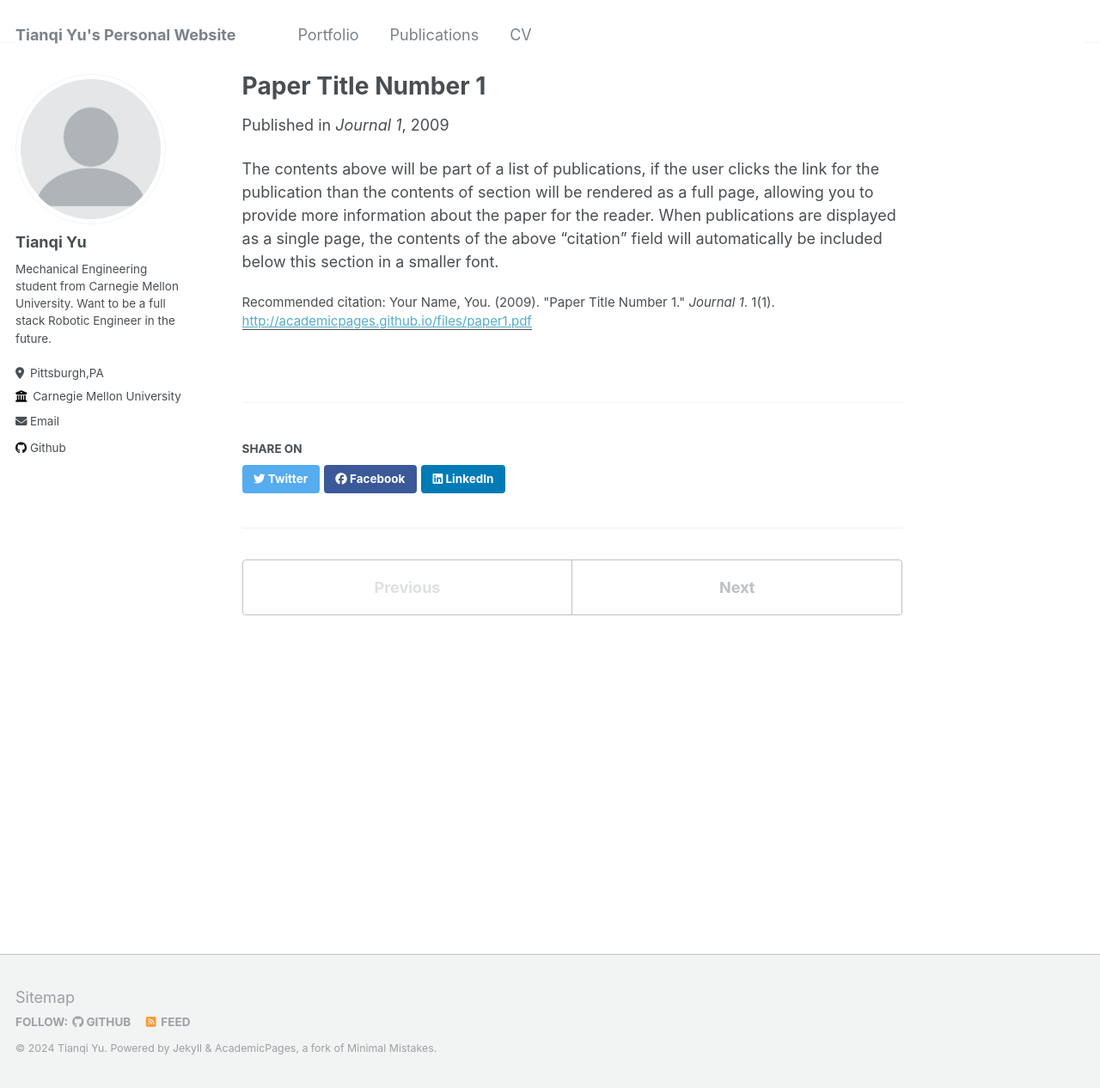
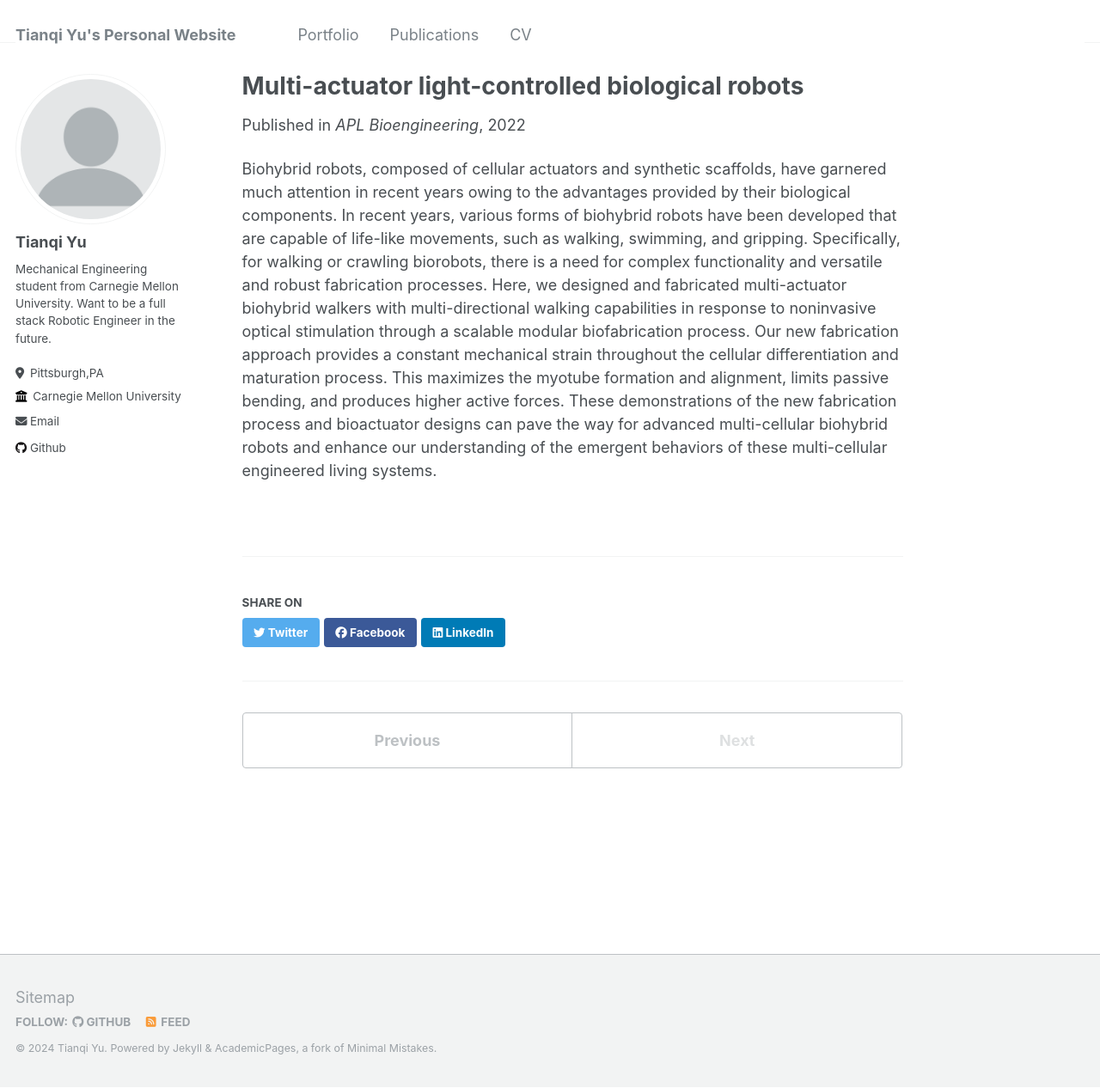
Before and after one commit to NickYu321/NickYu321.github.io, a Jekyll site: the page built from _publications/2009-10-01-paper-title-number-1.md, in a window 1280 px wide and 1266 px high. Shown: the whole window at 86% size. Built offline with Jekyll 4.4.1, drawn with Linux system fonts in a browser that asks for light colours.

Commit message:
Update 2022-08-25-Multi-actuator light-controlled biological robots.md
1

```diff
--- a/_publications/2009-10-01-paper-title-number-1.md
+++ b/_publications/2009-10-01-paper-title-number-1.md
@@ -1,12 +1,11 @@
 ---
-title: "Paper Title Number 1"
+title: "Multi-actuator light-controlled biological robots"
 collection: publications
 permalink: /publication/2009-10-01-paper-title-number-1
 excerpt: 'This paper is about the number 1. The number 2 is left for future work.'
-date: 2009-10-01
-venue: 'Journal 1'
-paperurl: 'http://academicpages.github.io/files/paper1.pdf'
-citation: 'Your Name, You. (2009). &quot;Paper Title Number 1.&quot; <i>Journal 1</i>. 1(1).'
+date: 2022-8-25
+venue: 'APL Bioengineering'
+paperurl: 'https://pubs.aip.org/aip/apb/article/6/3/036103/2820419'
 ---
 
-The contents above will be part of a list of publications, if the user clicks the link for the publication than the contents of section will be rendered as a full page, allowing you to provide more information about the paper for the reader. When publications are displayed as a single page, the contents of the above "citation" field will automatically be included below this section in a smaller font.
+Biohybrid robots, composed of cellular actuators and synthetic scaffolds, have garnered much attention in recent years owing to the advantages provided by their biological components. In recent years, various forms of biohybrid robots have been developed that are capable of life-like movements, such as walking, swimming, and gripping. Specifically, for walking or crawling biorobots, there is a need for complex functionality and versatile and robust fabrication processes. Here, we designed and fabricated multi-actuator biohybrid walkers with multi-directional walking capabilities in response to noninvasive optical stimulation through a scalable modular biofabrication process. Our new fabrication approach provides a constant mechanical strain throughout the cellular differentiation and maturation process. This maximizes the myotube formation and alignment, limits passive bending, and produces higher active forces. These demonstrations of the new fabrication process and bioactuator designs can pave the way for advanced multi-cellular biohybrid robots and enhance our understanding of the emergent behaviors of these multi-cellular engineered living systems.
```
